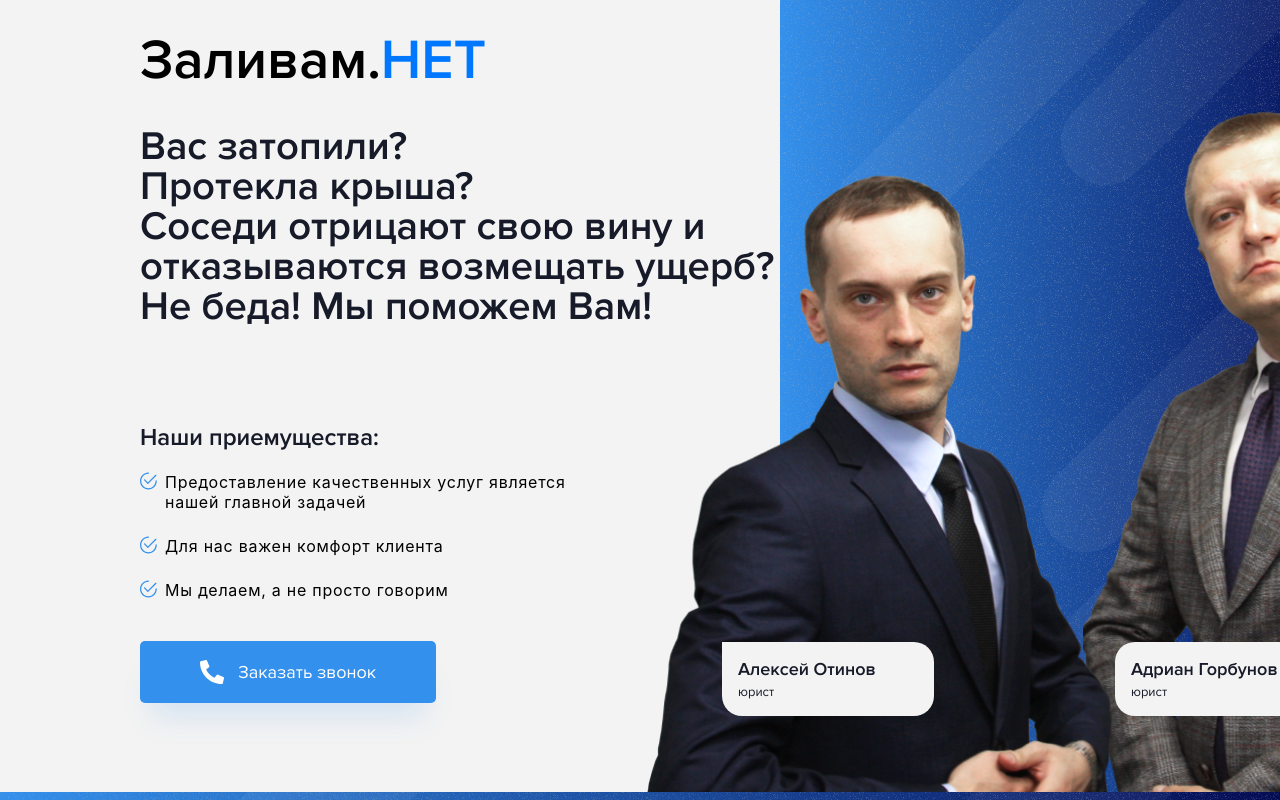
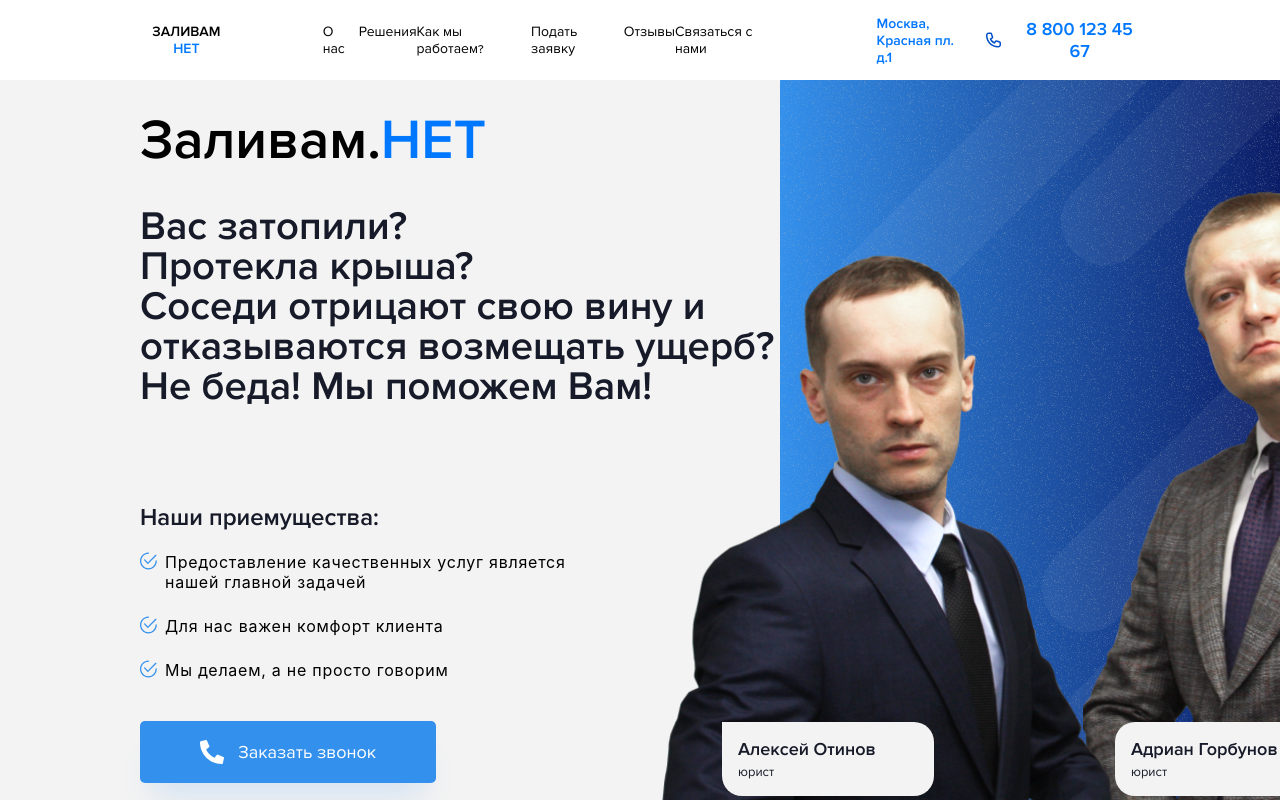
Before and after one commit to Photokub/zalivam-net, a React (Create React App) app: page / in a window 1280 px wide. Shown: the top 800 px of the page. Built offline with nearby package versions, Linux system fonts and the light colour scheme.

Commit message:
Feat: верстать элемент Header

```diff
--- a/src/components/App/App.tsx
+++ b/src/components/App/App.tsx
@@ -9,10 +9,12 @@
 import Reviews from '../Reviews/Reviews';
 import Feedback from '../Feedback/Feedback';
 import Footer from '../Footer/Footer';
+import Header from '../Header/Header';
 
 function App() {
   return (
     <div className="App">
+      <Header />
       <Main />
       <About />
       <Solutions />
--- /dev/null
+++ b/src/components/Header/Header.css
@@ -0,0 +1,93 @@
+.header {
+  height: 80px;
+  display: flex;
+  flex-direction: row;
+  justify-content: space-between;
+  align-items: center;
+  padding: 0 140px;
+  box-shadow: 0px 0px 23px 0px rgba(0, 0, 0, 0.35);
+}
+
+.header__logo {
+  width: 100px;
+  margin: 0 90px 0 0;
+  color: #000;
+  text-align: center;
+  font-variant-numeric: lining-nums proportional-nums;
+  font-family: "Proxima Nova";
+  font-size: 14px;
+  font-style: normal;
+  font-weight: 600;
+  line-height: normal;
+  font-variant: all-small-caps;
+}
+
+.header__logoHighlight {
+  margin: 0;
+  color: #0077FF;
+  text-align: center;
+  font-variant-numeric: lining-nums proportional-nums;
+  font-family: "Proxima Nova";
+  font-size: 14px;
+  font-style: normal;
+  font-weight: 600;
+  line-height: normal;
+  font-variant: all-small-caps;
+}
+
+.header__nav {
+  width: 50%;
+  display: flex;
+  flex-direction: row;
+  justify-content: space-between;
+}
+
+.header__navLink {
+  color: #000;
+  text-align: center;
+  font-variant-numeric: lining-nums proportional-nums;
+  font-family: "Proxima Nova";
+  font-size: 14px;
+  font-style: normal;
+  font-weight: 400;
+  line-height: normal;
+  font-variant: all-small-caps;
+  text-decoration: none;
+  text-align: start;
+}
+
+.header__contacts {
+  width: 284px;
+  display: flex;
+  flex-direction: row;
+  align-items: center;
+  margin: 0 0 0 90px;
+  gap: 10px;
+}
+
+.header__contactsAdress {
+  width: 100px;
+  width: 100px;
+  color: #0077FF;
+  text-align: center;
+  font-variant-numeric: lining-nums proportional-nums;
+  font-family: "Proxima Nova";
+  font-size: 14px;
+  font-style: normal;
+  font-weight: 600;
+  line-height: normal;
+  font-variant: all-small-caps;
+  text-align: start;
+}
+
+.header__contactsPhoneNumber {
+  color: #0077FF;
+  text-align: center;
+  font-variant-numeric: lining-nums proportional-nums;
+  font-family: "Proxima Nova";
+  font-size: 18px;
+  font-style: normal;
+  font-weight: 600;
+  line-height: normal;
+  font-variant: all-small-caps;
+}/*# sourceMappingURL=Header.css.map */
--- /dev/null
+++ b/src/components/Header/Header.scss
@@ -0,0 +1,96 @@
+@import '../../variables/variaables.scss';
+
+.header {
+    height: 80px;
+    display: flex;
+    flex-direction: row;
+    justify-content: space-between;
+    align-items: center;
+    padding: 0 140px;
+    box-shadow: 0px 0px 23px 0px rgba(0, 0, 0, 0.35);
+}
+
+.header__logo {
+    width: 100px;
+    margin: 0 90px 0 0;
+    color: #000;
+    text-align: center;
+    font-variant-numeric: lining-nums proportional-nums;
+    font-family: "Proxima Nova";
+    font-size: $nav-title;
+    font-style: normal;
+    font-weight: 600;
+    line-height: normal;
+    font-variant: all-small-caps;
+}
+
+.header__logoHighlight {
+    margin: 0;
+    color: $text-highlight-color;
+    text-align: center;
+    font-variant-numeric: lining-nums proportional-nums;
+    font-family: "Proxima Nova";
+    font-size: $nav-title;
+    font-style: normal;
+    font-weight: 600;
+    line-height: normal;
+    font-variant: all-small-caps;
+}
+
+.header__nav {
+    width: 50%;
+    display: flex;
+    flex-direction: row;
+    justify-content: space-between;
+}
+
+.header__navLink{
+    color: #000;
+    text-align: center;
+    font-variant-numeric: lining-nums proportional-nums;
+    font-family: "Proxima Nova";
+    font-size: $nav-title;
+    font-style: normal;
+    font-weight: 400;
+    line-height: normal;
+    font-variant: all-small-caps;
+    text-decoration: none;
+    text-align: start;
+}
+
+.header__contacts {
+    width: 284px;
+    display: flex;
+    flex-direction: row;
+    align-items: center;
+    margin: 0 0 0 90px;
+    gap: 10px;
+}
+
+.header__contactsAdress {
+    width: 100px;
+
+    width: 100px;
+    color: $text-highlight-color;
+    text-align: center;
+    font-variant-numeric: lining-nums proportional-nums;
+    font-family: "Proxima Nova";
+    font-size: $nav-title;
+    font-style: normal;
+    font-weight: 600;
+    line-height: normal;
+    font-variant: all-small-caps;
+    text-align: start;
+}
+
+.header__contactsPhoneNumber{
+    color: $text-highlight-color;
+    text-align: center;
+    font-variant-numeric: lining-nums proportional-nums;
+    font-family: "Proxima Nova";
+    font-size: $h4-font-size;
+    font-style: normal;
+    font-weight: 600;
+    line-height: normal;
+    font-variant: all-small-caps;
+}
--- /dev/null
+++ b/src/components/Header/Header.tsx
@@ -0,0 +1,27 @@
+import React from "react";
+import { Link } from "react-router-dom";
+import PhoneIcon from "../../images/header_phone_icon.svg"
+import "./Header.css"
+
+const Header: React.FC = ({ }) => {
+    return (
+        <header className="header">
+            <p className="header__logo">ЗАЛИВАМ <span className="header__logoHighlight">НЕТ</span></p>
+            <nav className="header__nav">
+                <Link className="header__navLink" to="#">О нас</Link>
+                <Link className="header__navLink" to="#">Решения</Link>
+                <Link className="header__navLink" to="#">Как мы работаем?</Link>
+                <Link className="header__navLink" to="#">Подать заявку</Link>
+                <Link className="header__navLink" to="#">Отзывы</Link>
+                <Link className="header__navLink" to="#">Связаться с нами</Link>
+            </nav>
+            <div className="header__contacts">
+                <p className="header__contactsAdress">Москва, Красная пл. д.1</p>
+                <img src={PhoneIcon} alt="пиктограмма телефона" className="header__contacts__icon" />
+                <h4 className="header__contactsPhoneNumber">8 800 123 45 67</h4>
+            </div>
+        </header>
+    )
+}
+
+export default Header
--- a/src/variables/variaables.scss
+++ b/src/variables/variaables.scss
@@ -2,6 +2,7 @@
 $h2-font-size: 40px;
 $h3-font-size: 24px;
 $h4-font-size: 18px;
+$nav-title: 14px;
 $paragraph-font-size: 14px;
 $textContainer-padding: 20px;
 $element-color: #3390EC;
```
Also changed, not shown: src/images/header_phone_icon.svg (added), 1 other file (tests, documents, lock files or other folders).
